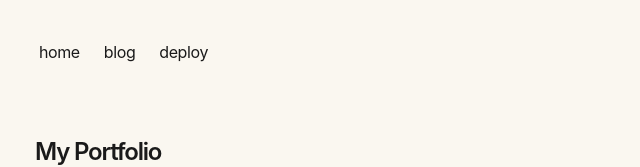
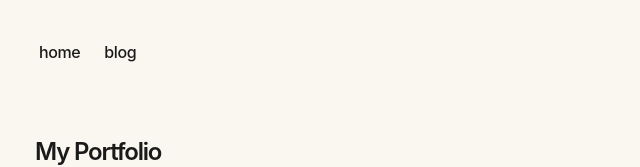
Before and after one commit to sanuthiliyoni/portfolio-starter, a Next.js app: page / in a window 1280 px wide. Shown: the top 167 px of the page, without its empty margins (317-957 px from the left). Built offline with nearby package versions, Linux system fonts and the light colour scheme.

Commit message:
Update nav.tsx

```diff
--- a/app/components/nav.tsx
+++ b/app/components/nav.tsx
@@ -6,9 +6,6 @@ const navItems = {
   },
   '/blog': {
     name: 'blog',
-  },
-  'https://vercel.com/templates/next.js/portfolio-starter-kit': {
-    name: 'deploy',
   },
 }
 
@@ -26,7 +23,8 @@ export function Navbar() {
                 <Link
                   key={path}
                   href={path}
-                  className="transition-all hover:text-neutral-800 dark:hover:text-neutral-200 flex align-middle relative py-1 px-2 m-1"
+                  className="transition-all flex align-middle relative py-1 px-2 m-1 font-medium"
+                  style={{ color: 'var(--ink)' }}
                 >
                   {name}
                 </Link>
```
